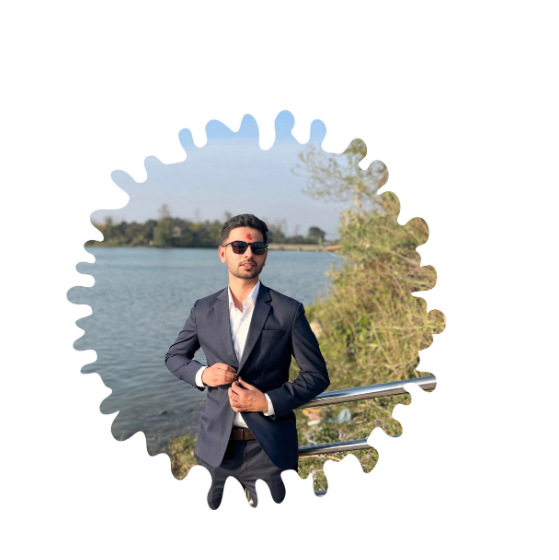
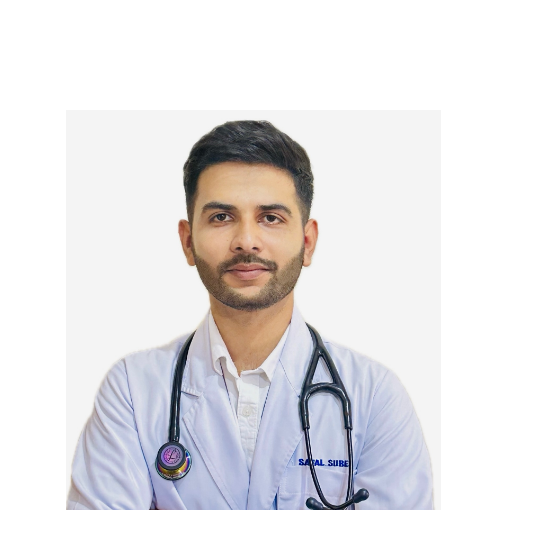
Before and after one commit to binitbaral/safalp.github.io, a plain HTML site: page index.html in a window 1280 px wide. Shown: the part 174-734 px from the top of the page, 174-733 px from the left. Drawn offline with Linux system fonts and the light colour scheme.

Commit message:
Update index.html

```diff
--- a/index.html
+++ b/index.html
@@ -38,7 +38,7 @@
     </nav>
     <section id="profile">
       <div class="section__pic-container">
-        <img src="./assets/profile-pic.jpg" alt="John Doe profile picture" />
+        <img src="./assets/profile-pic1.jpg" alt="John Doe profile picture" />
       </div>
       <div class="section__text">
         <p class="section__text__p1">Hello, I'm</p>
```
